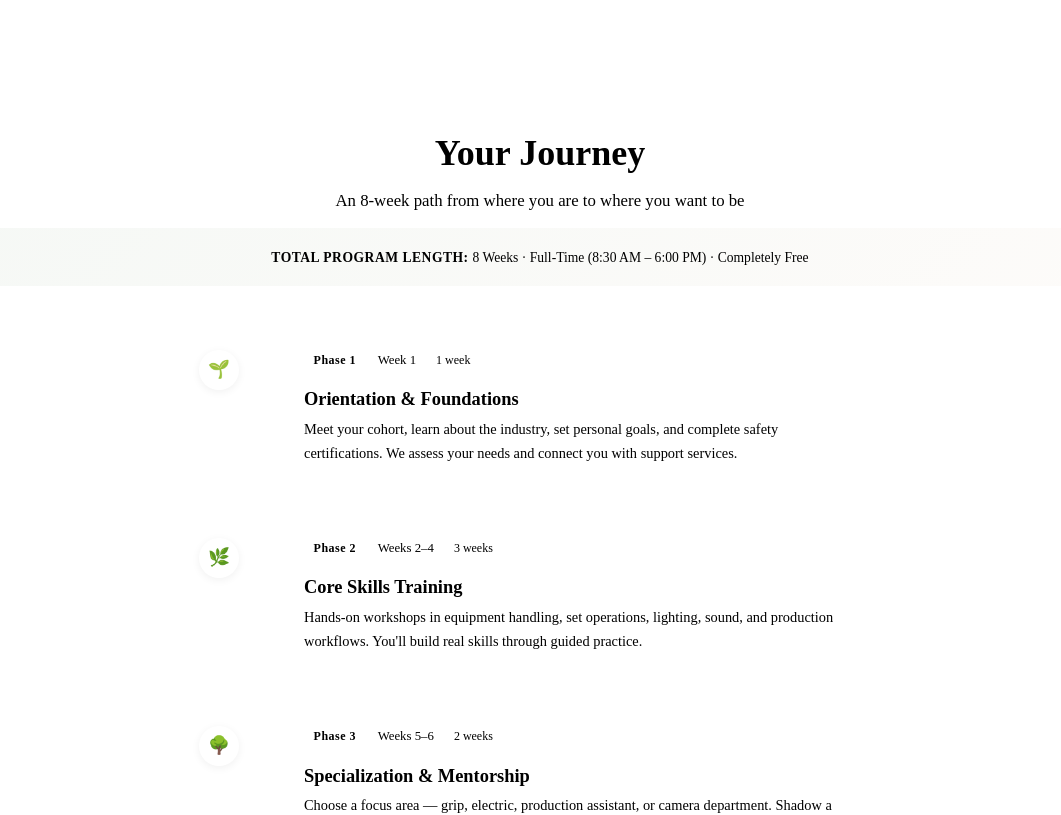
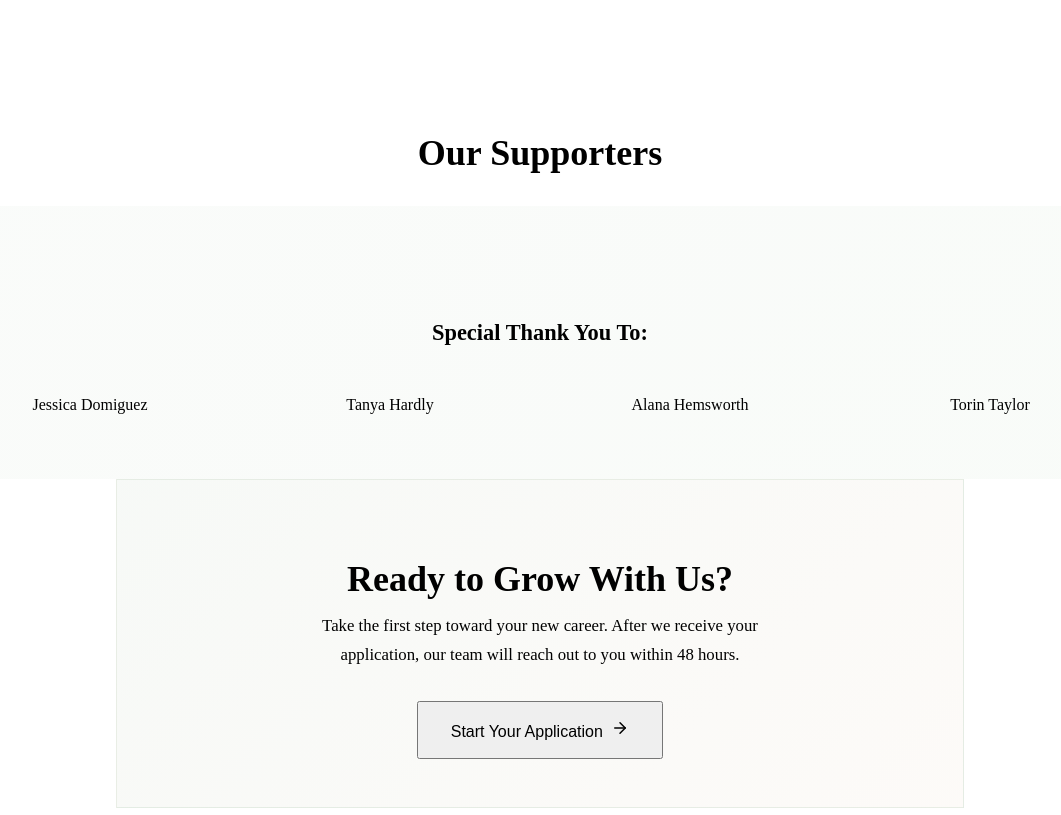
Before and after one commit to Ahmi20/Gardeninitiative, a React (Vite) app: page / in a window 1280 px wide. Shown: the part 2980-3795 px from the top of the page, without its empty margins (100-1161 px from the left). Built offline with nearby package versions, Linux system fonts and the light colour scheme; no server answers; the HTML template or start-up script is replaced by a standard one.

Commit message:
feat: remove your journey timeline section

```diff
--- a/src/components/ProgramDetails.jsx
+++ b/src/components/ProgramDetails.jsx
@@ -302,53 +302,7 @@ const ProgramDetails = () => {
           </div>
         </div>
 
-        {/* Program Journey — Timeline */}
-        <div id="journey" style={{ marginBottom: '5rem' }}>
-          <div style={{ textAlign: 'center', marginBottom: '1rem' }}>
-            <div className="section-divider"></div>
-            <h2 style={{ fontSize: '2.25rem', marginBottom: '0.5rem' }}>Your Journey</h2>
-            <p style={{ color: 'var(--color-text-muted)', fontSize: '1.05rem' }}>An 8-week path from where you are to where you want to be</p>
-          </div>
 
-          {/* Total duration banner */}
-          <div className="card" style={{ padding: '1.25rem 2rem', textAlign: 'center', marginBottom: '2.5rem', background: 'linear-gradient(135deg, rgba(91,140,90,0.06), rgba(212,163,115,0.04))' }}>
-            <span style={{ fontSize: '0.85rem', fontWeight: 600, color: 'var(--color-primary)', letterSpacing: '0.5px' }}>TOTAL PROGRAM LENGTH: </span>
-            <span style={{ fontSize: '0.85rem', fontWeight: 500, color: 'var(--color-text-main)' }}>8 Weeks · Full-Time (8:30 AM – 6:00 PM) · Completely Free</span>
-          </div>
-
-          {/* Timeline */}
-          <div style={{ position: 'relative', maxWidth: '700px', margin: '0 auto' }}>
-            {/* Vertical line */}
-            <div style={{ position: 'absolute', left: '28px', top: '24px', bottom: '24px', width: '2px', background: 'linear-gradient(to bottom, var(--color-secondary), var(--color-primary), var(--color-accent))', borderRadius: '2px' }}></div>
-
-            {[
-              { phase: 'Phase 1', weeks: 'Week 1', duration: '1 week', title: 'Orientation & Foundations', desc: 'Meet your cohort, learn about the industry, set personal goals, and complete safety certifications. We assess your needs and connect you with support services.', icon: '🌱', color: 'var(--color-secondary)' },
-              { phase: 'Phase 2', weeks: 'Weeks 2–4', duration: '3 weeks', title: 'Core Skills Training', desc: "Hands-on workshops in equipment handling, set operations, lighting, sound, and production workflows. You'll build real skills through guided practice.", icon: '🌿', color: 'var(--color-primary)' },
-              { phase: 'Phase 3', weeks: 'Weeks 5–6', duration: '2 weeks', title: 'Specialization & Mentorship', desc: 'Choose a focus area — grip, electric, production assistant, or camera department. Shadow a working professional and get one-on-one mentorship.', icon: '🌳', color: 'var(--color-primary)' },
-              { phase: 'Phase 4', weeks: 'Week 7', duration: '1 week', title: 'On-Set Experience', desc: "Work on a real production set alongside your mentor. Apply everything you've learned in a live environment with full support.", icon: '☀️', color: 'var(--color-accent)' },
-              { phase: 'Phase 5', weeks: 'Week 8', duration: '1 week', title: 'Career Launch', desc: 'Resume building, interview prep, and direct introductions to hiring partners. You graduate with a certificate, a network, and a plan.', icon: '🎓', color: 'var(--color-accent)' },
-            ].map((step, i) => (
-              <div key={i} className="interactive-panel" style={{ display: 'flex', gap: '1.5rem', marginBottom: '1.5rem', position: 'relative', paddingLeft: '0' }}>
-                {/* Timeline node */}
-                <div style={{ width: '58px', minWidth: '58px', display: 'flex', flexDirection: 'column', alignItems: 'center', paddingTop: '1.5rem' }}>
-                  <div style={{ width: '40px', height: '40px', borderRadius: '50%', background: 'var(--color-bg-surface)', border: `2.5px solid ${step.color}`, display: 'flex', alignItems: 'center', justifyContent: 'center', fontSize: '1.1rem', zIndex: 2, boxShadow: '0 2px 8px rgba(0,0,0,0.06)' }}>
-                    {step.icon}
-                  </div>
-                </div>
-                {/* Content card */}
-                <div className="card" style={{ flex: 1, padding: '1.5rem 2rem' }}>
-                  <div style={{ display: 'flex', alignItems: 'center', gap: '0.75rem', marginBottom: '0.5rem', flexWrap: 'wrap' }}>
-                    <span style={{ fontSize: '0.75rem', fontWeight: 600, color: step.color, background: `${step.color}12`, padding: '0.2rem 0.6rem', borderRadius: '50px', letterSpacing: '0.5px' }}>{step.phase}</span>
-                    <span style={{ fontSize: '0.8rem', color: 'var(--color-text-light)', fontWeight: 500 }}>{step.weeks}</span>
-                    <span style={{ fontSize: '0.75rem', color: 'var(--color-text-light)', background: 'var(--color-bg-deep)', padding: '0.15rem 0.5rem', borderRadius: '50px' }}>{step.duration}</span>
-                  </div>
-                  <h3 style={{ fontSize: '1.15rem', marginBottom: '0.4rem', fontFamily: 'var(--font-display)' }}>{step.title}</h3>
-                  <p style={{ color: 'var(--color-text-muted)', fontSize: '0.9rem', lineHeight: 1.7, margin: 0 }}>{step.desc}</p>
-                </div>
-              </div>
-            ))}
-          </div>
-        </div>
 
         {/* Partners & Supporters */}
         <div id="supporters" style={{ textAlign: 'center' }}>
```
